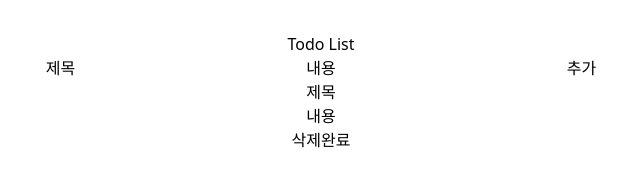
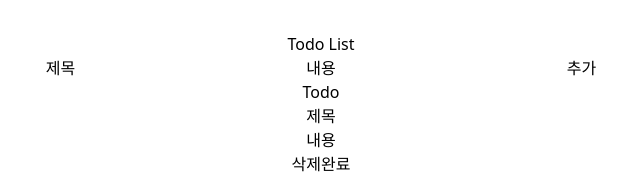
Before and after one commit to zerotonine2da/todoList-study, a React (Vite) app: page / in a window 1280 px wide. Shown: the top 174 px of the page, without its empty margins (319-959 px from the left). Built offline with nearby package versions, Linux system fonts and the light colour scheme.

Commit message:
modify:투두리스트 화면

```diff
--- a/src/components/TodoContent.tsx
+++ b/src/components/TodoContent.tsx
@@ -1,10 +1,13 @@
 export default function TodoContent() {
     return (
+        <>
+            <div>Todo </div>
             <div className="border-solid border-2 border-indigo-600  ">
                 <h1>제목</h1>
                 <h3>내용</h3>
                 <button className="border-solid border-2 border-indigo-600 mr-5 ">삭제</button>
                 <button className="border-solid border-2 border-indigo-600 ">완료</button>
             </div>
+        </>
     );
 }
```
Lines whose indentation alone changed are shown as unchanged.
